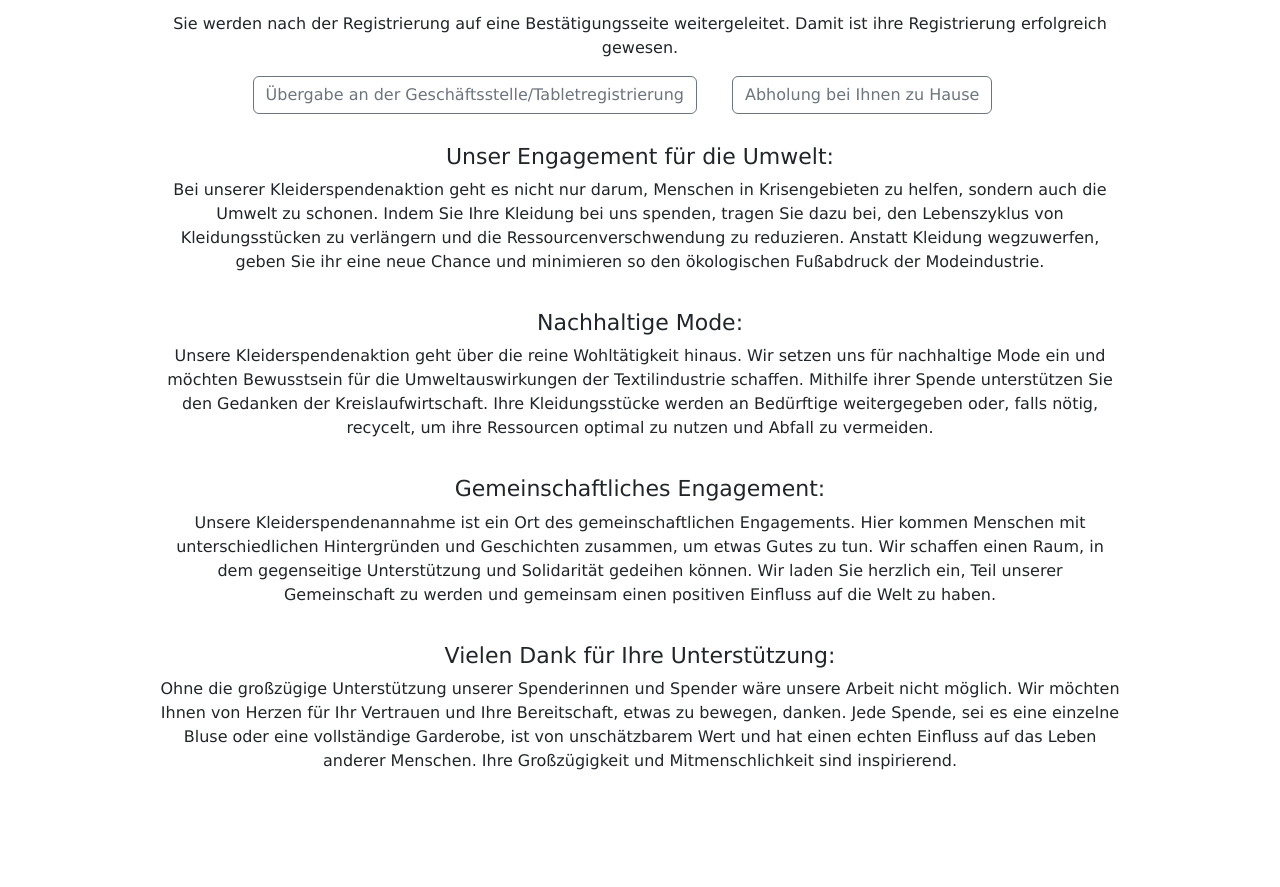
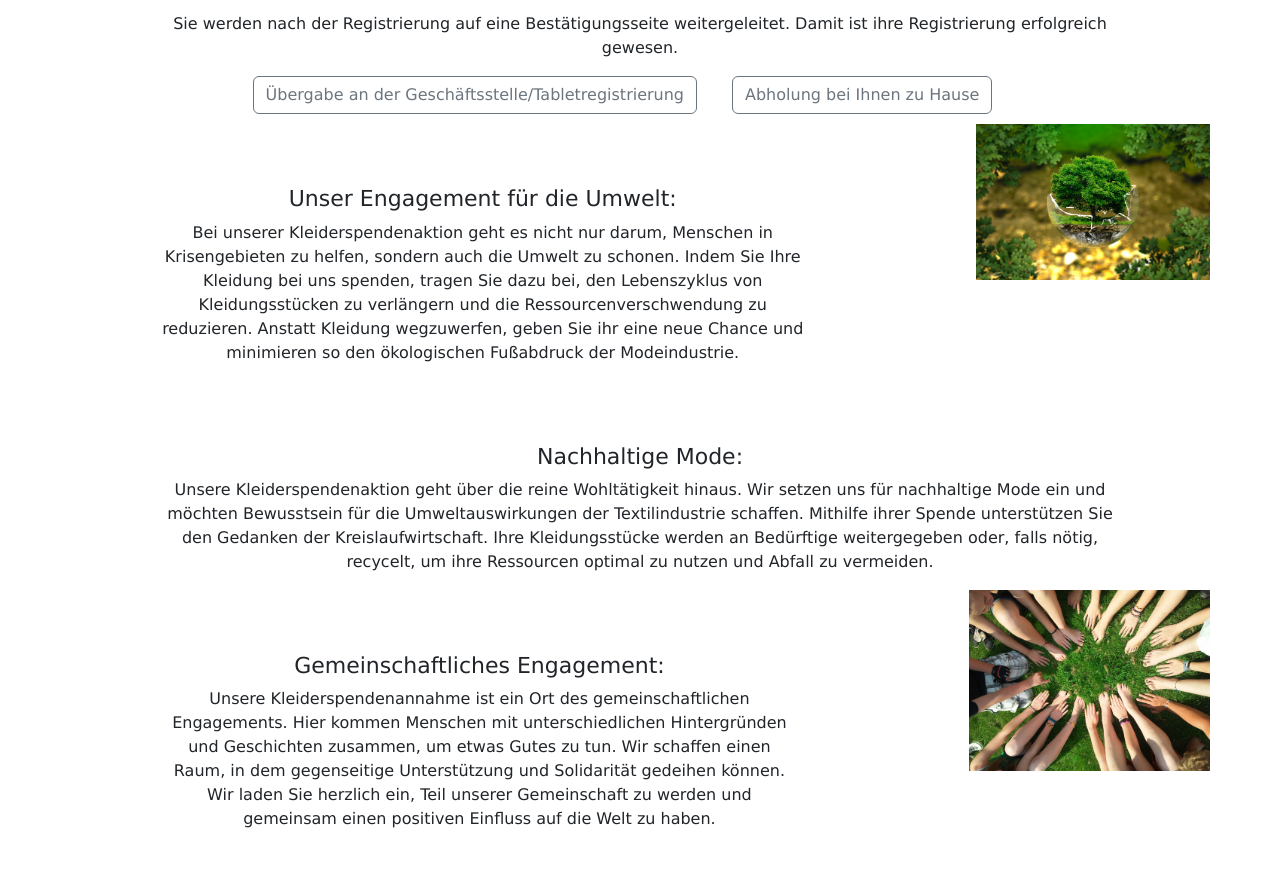
Before and after one commit to annamay934/IPWA-Projekt, a React (Create React App) app: page / in a window 1280 px wide. Shown: the part 222-1109 px from the top of the page. Built offline with nearby package versions, Linux system fonts and the light colour scheme; no server answers.

Commit message:
added images

```diff
--- a/src/index.css
+++ b/src/index.css
@@ -79,8 +79,11 @@ button:disabled:active {
   letter-spacing: 2px;
 }
 
+/*pixabay 07.09. https://pixabay.com/de/photos/umweltschutz-naturschutz-ökologie-326923/*/
+/*  */
+
 .img {
-  width: 2rem;
+  width: auto;
   height: 2rem;
 }
 
@@ -91,6 +94,38 @@ button:disabled:active {
 
 .w-100 {
   height: 100vh;
+}
+
+.content {
+  display: flex;
+  align-items: center;
+  flex-direction: row;
+}
+
+.umweltImage {
+  margin-left: 10px; /* Fügt einen Abstand zwischen Text und Bild hinzu */
+  margin-right: 70px;
+  align-self: center;
+  display: inline;
+  height: 300px;
+  width: auto;
+}
+
+.umweltImage img {
+  max-width: 100%; /* Stellt sicher, dass das Bild nicht breiter als der Container ist */
+}
+
+.communityImage {
+  margin-left: 10px; /* Fügt einen Abstand zwischen Text und Bild hinzu */
+  margin-right: 70px;
+  align-self: center;
+  display: inline;
+  height: 300px;
+  width: auto;
+}
+
+.communityImage img {
+  max-width: 100%; /* Stellt sicher, dass das Bild nicht breiter als der Container ist */
 }
 
 .background-image::after {
@@ -238,6 +273,17 @@ button:disabled:active {
     font-size: 20px;
     text-align: center;
   }
+
+  .content {
+    flex-direction: column; /* Ändert die Anordnung auf gestapelte Elemente */
+    text-align: center; /* Zentriert den Text */
+  }
+
+  .environmentalImage {
+    margin-left: 0; /* Entfernt den seitlichen Abstand */
+    margin-top: 20px; /* Fügt Abstand über dem Bild hinzu */
+    max-width: 100%; /* Begrenzt die Breite des Bildes, um es proportional zu behalten */
+  }
 }
 
 /*bigger tablet*/
--- a/src/pages/Home.js
+++ b/src/pages/Home.js
@@ -2,8 +2,12 @@ import React, { useState, useEffect, useCallback } from "react";
 import { useNavigate, useLocation } from "react-router-dom";
 import RegistrationForm from "../components/NewRegistration/RegistrationForm";
 import OutputRegistration from "../components/OutputRegistration/OutputRegistration";
+import environmentalImage from "../jpg/environmental.jpg";
+import communityImage from "../jpg/community.jpg";
 
 const HomePage = () => {
+  const imgElement = document.createElement("img");
+
   const navigate = useNavigate(); // Hook for navigation
   const location = useLocation(); // Hook for getting current location
   const [registrationData, setRegistrationData] = useState(null);
@@ -137,7 +141,6 @@ const HomePage = () => {
           abgeholt werden.
         </p>
       </section>
-
       <section>
         <h2 className="custom-h2">
           Bitte wählen Sie aus den zwei Varianten hier aus:
@@ -148,9 +151,7 @@ const HomePage = () => {
           weitergeleitet. Damit ist ihre Registrierung erfolgreich gewesen.
         </p>
       </section>
-
       <RegistrationForm onSaveRegistrationData={saveRegistrationDataHandler} />
-
       {location.pathname === "/success" && (
         <OutputRegistration
           //displayDummyData={dummyData}
@@ -160,16 +161,22 @@ const HomePage = () => {
       {location.pathname === "/success"}
 
       <section>
+        <div className="content">
+          <p>
             <h2 className="custom-h2">Unser Engagement für die Umwelt:</h2>
-        <p>
-          Bei unserer Kleiderspendenaktion geht es nicht nur darum, Menschen in
-          Krisengebieten zu helfen, sondern auch die Umwelt zu schonen. Indem
-          Sie Ihre Kleidung bei uns spenden, tragen Sie dazu bei, den
+            Bei unserer Kleiderspendenaktion geht es nicht nur darum, Menschen
+            in Krisengebieten zu helfen, sondern auch die Umwelt zu schonen.
+            Indem Sie Ihre Kleidung bei uns spenden, tragen Sie dazu bei, den
             Lebenszyklus von Kleidungsstücken zu verlängern und die
             Ressourcenverschwendung zu reduzieren. Anstatt Kleidung wegzuwerfen,
             geben Sie ihr eine neue Chance und minimieren so den ökologischen
             Fußabdruck der Modeindustrie.
           </p>
+
+          <div className="umweltImage">
+            <img src={environmentalImage} alt="" />
+          </div>
+        </div>
       </section>
 
       <section>
@@ -186,15 +193,21 @@ const HomePage = () => {
       </section>
 
       <section>
+        <div className="content">
+          <p>
             <h2 className="custom-h2">Gemeinschaftliches Engagement:</h2>
-        <p>
             Unsere Kleiderspendenannahme ist ein Ort des gemeinschaftlichen
-          Engagements. Hier kommen Menschen mit unterschiedlichen Hintergründen
-          und Geschichten zusammen, um etwas Gutes zu tun. Wir schaffen einen
-          Raum, in dem gegenseitige Unterstützung und Solidarität gedeihen
-          können. Wir laden Sie herzlich ein, Teil unserer Gemeinschaft zu
-          werden und gemeinsam einen positiven Einfluss auf die Welt zu haben.
+            Engagements. Hier kommen Menschen mit unterschiedlichen
+            Hintergründen und Geschichten zusammen, um etwas Gutes zu tun. Wir
+            schaffen einen Raum, in dem gegenseitige Unterstützung und
+            Solidarität gedeihen können. Wir laden Sie herzlich ein, Teil
+            unserer Gemeinschaft zu werden und gemeinsam einen positiven
+            Einfluss auf die Welt zu haben.
           </p>
+          <div className="communityImage">
+            <img src={communityImage} alt="" />
+          </div>
+        </div>
       </section>
 
       <section>
```
Also changed, not shown: src/jpg/community.jpg (added), src/jpg/environmental.jpg (added). Lines whose indentation alone changed are shown as unchanged.
